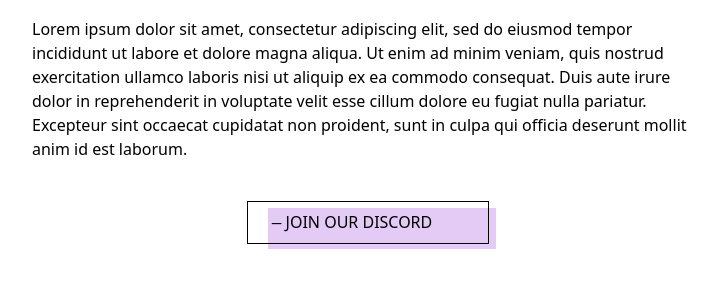
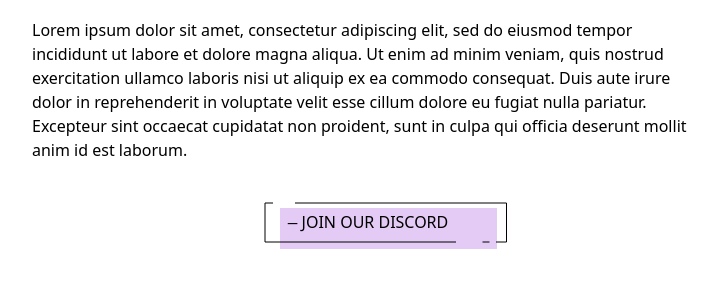
Before and after one commit to AkibDeraiya123/4RL-website, an Astro site: page / in a window 1280 px wide. Shown: the part 361-648 px from the top of the page, without its empty margins (272-990 px from the left). Built offline with nearby package versions, Linux system fonts and the light colour scheme; Astro itself is replaced by a stand-in of ours.

Commit message:
add sharp, customize button

```diff
--- a/package.json
+++ b/package.json
@@ -14,6 +14,7 @@
     "@astrojs/tailwind": "^5.1.0",
     "@fontsource-variable/lexend": "^5.0.19",
     "astro": "^4.5.10",
+    "sharp": "^0.33.3",
     "tailwindcss": "^3.4.3",
     "typescript": "^5.4.3"
   },
--- /dev/null
+++ b/src/components/button.astro
@@ -0,0 +1,22 @@
+---
+interface Props {
+  title: string;
+}
+
+const { title } = Astro.props;
+---
+
+<button class="broken-border relative py-2 pl-4 pr-4">
+  <svg
+    width="243"
+    height="41"
+    viewBox="0 0 243 41"
+    fill="none"
+    xmlns="http://www.w3.org/2000/svg"
+    class="absolute -left-2 top-0"
+  >
+    <path d="M31 1H242.5V40H232M225.5 40H218.5M192 40H1V1H9" stroke="black"
+    ></path>
+  </svg>
+  <span class="font-light uppercase"><code>&#8212;</code> {title} </span>
+</button>
--- a/src/layouts/Layout.astro
+++ b/src/layouts/Layout.astro
@@ -21,7 +21,7 @@
     <title>{title}</title>
   </head>
   <body
-    class="flex h-[100svh] w-screen flex-col items-center justify-center font-sans"
+    class="flex h-[100svh] w-screen flex-col items-center justify-center px-1 font-sans md:px-0"
   >
     <slot />
   </body>
--- a/src/pages/index.astro
+++ b/src/pages/index.astro
@@ -1,6 +1,7 @@
 ---
 import { Image } from "astro:assets";
 import logo from "../images/website_logo.svg";
+import Button from "../components/button.astro";
 import Layout from "../layouts/Layout.astro";
 ---
 
@@ -10,13 +11,13 @@
       <Image
         src={logo}
         alt="4RL text with clover icon in map pin"
-        class="h-auto w-52"
+        class="h-auto w-28 md:w-52"
       />
-      <h2 class="text-2xl font-extralight tracking-wider">
+      <h2 class="text-lg font-extralight tracking-wider md:text-2xl">
         Journeys begin with chance encounters
       </h2>
     </header>
-    <p class="font-thin">
+    <p class="text-sm font-thin md:text-base">
       Lorem ipsum dolor sit amet, consectetur adipiscing elit, sed do eiusmod
       tempor incididunt ut labore et dolore magna aliqua. Ut enim ad minim
       veniam, quis nostrud exercitation ullamco laboris nisi ut aliquip ex ea
@@ -25,11 +26,6 @@
       cupidatat non proident, sunt in culpa qui officia deserunt mollit anim id
       est laborum.
     </p>
-    <button class="broken-border">
-      <!-- Purple highlight -->
-      <span class="font-light uppercase"
-        ><code>&#8212;</code> Join Our Discord
-      </span>
-    </button>
+    <Button title={"Join Our Discord"} />
   </main>
 </Layout>
--- a/src/styles/globalStyles.astro
+++ b/src/styles/globalStyles.astro
@@ -1,26 +1,24 @@
 <style is:global>
   .broken-border {
-    border: 1px solid black;
     outline: 0;
     position: relative;
-    padding: 0.5rem 3.5rem 0.5rem 1.5rem;
   }
 
   .broken-border::after {
     content: "";
     background-color: rgba(185, 126, 231, 0.4);
-    width: 95%;
+    width: 113%;
     z-index: -1;
     position: absolute;
     height: 100%;
     top: 0.4rem;
-    left: 1.25rem;
+    left: 0.5rem;
     transition: 0.2s;
   }
 
   .broken-border:hover::after {
     top: 0;
-    left: 0;
-    width: 100%;
+    left: -0.5rem;
+    width: 118%;
   }
 </style>
```
Also changed, not shown: pnpm-lock.yaml.
